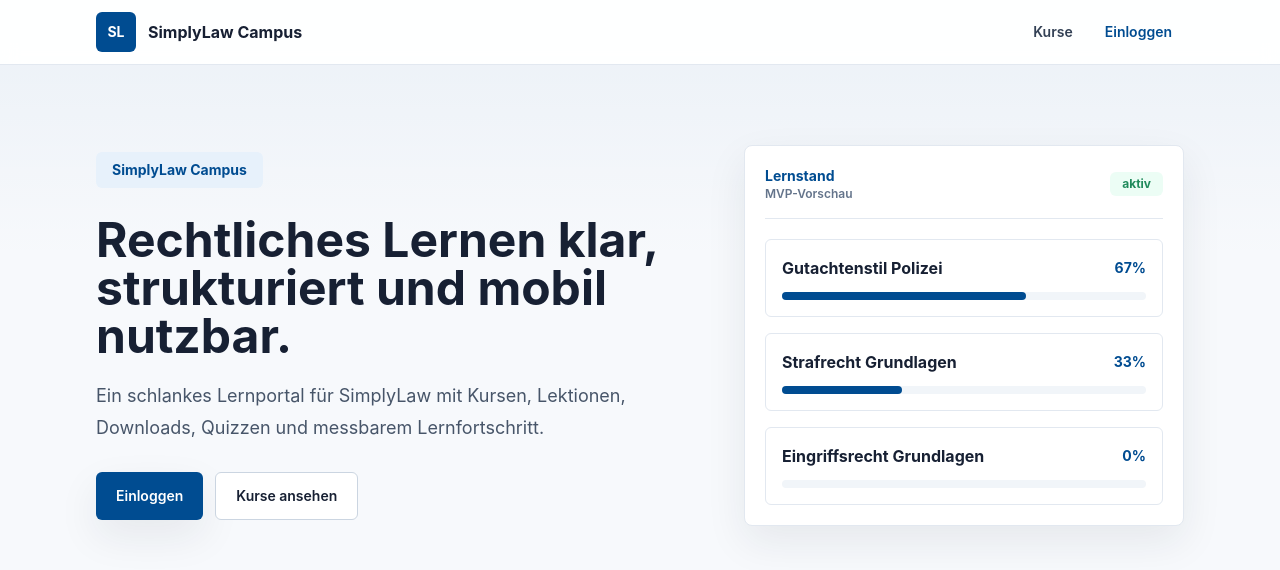
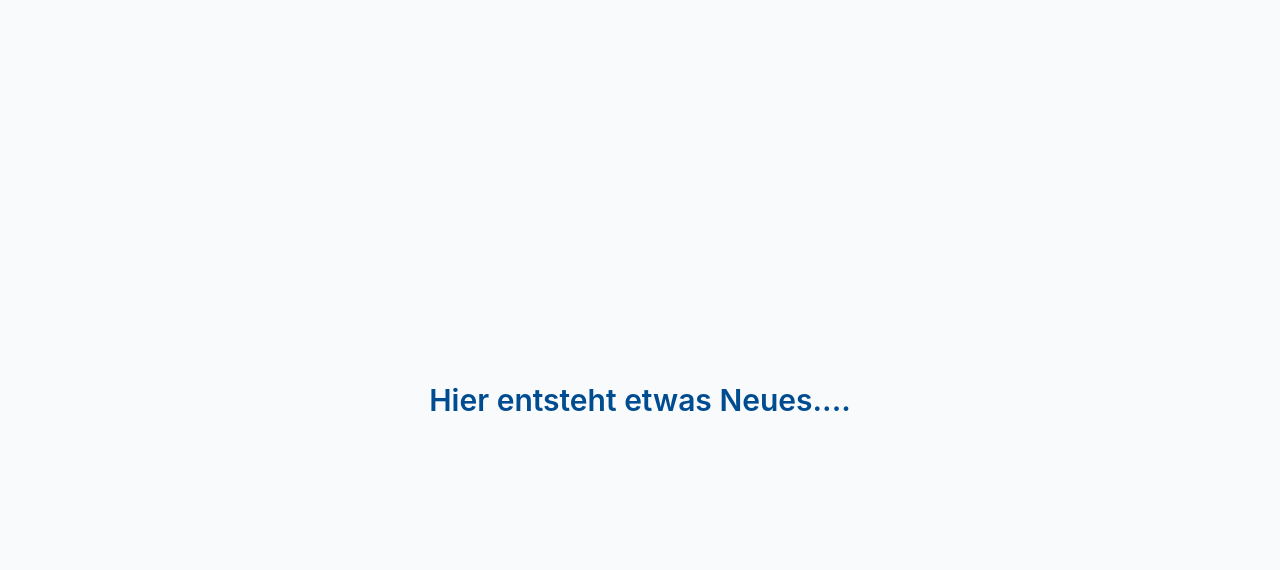
Before and after one commit to rothe90-png/simplylaw-campus, a Next.js app: page / in a window 1280 px wide. Shown: the top 570 px of the page. Built offline with nearby package versions, Linux system fonts and the light colour scheme; no server answers.

Commit message:
Add coming soon mode

```diff
--- a/src/app/layout.tsx
+++ b/src/app/layout.tsx
@@ -1,6 +1,8 @@
 import type { Metadata } from "next";
 import "./globals.css";
+import { ComingSoon } from "@/components/coming-soon";
 import { Header } from "@/components/header";
+import { COMING_SOON_MODE } from "@/lib/site-mode";
 
 export const metadata: Metadata = {
   title: "SimplyLaw Campus",
@@ -15,8 +17,14 @@
   return (
     <html lang="de">
       <body>
-        <Header />
-        <main>{children}</main>
+        {COMING_SOON_MODE ? (
+          <ComingSoon />
+        ) : (
+          <>
+            <Header />
+            <main>{children}</main>
+          </>
+        )}
       </body>
     </html>
   );
--- /dev/null
+++ b/src/components/coming-soon.tsx
@@ -0,0 +1,9 @@
+export function ComingSoon() {
+  return (
+    <main className="flex min-h-screen items-center justify-center bg-slate-50 px-6">
+      <h1 className="text-center text-2xl font-semibold text-brand sm:text-3xl">
+        Hier entsteht etwas Neues....
+      </h1>
+    </main>
+  );
+}
--- /dev/null
+++ b/src/lib/site-mode.ts
@@ -0,0 +1 @@
+export const COMING_SOON_MODE = true;
--- a/src/middleware.ts
+++ b/src/middleware.ts
@@ -2,10 +2,15 @@
 import { NextResponse, type NextRequest } from "next/server";
 import type { CookieOptions } from "@supabase/ssr";
 import type { Database } from "@/types/database";
+import { COMING_SOON_MODE } from "@/lib/site-mode";
 
 type CookieToSet = { name: string; value: string; options: CookieOptions };
 
 export async function middleware(request: NextRequest) {
+  if (COMING_SOON_MODE && request.nextUrl.pathname !== "/") {
+    return NextResponse.redirect(new URL("/", request.url));
+  }
+
   const supabaseUrl = process.env.NEXT_PUBLIC_SUPABASE_URL;
   const supabaseAnonKey = process.env.NEXT_PUBLIC_SUPABASE_ANON_KEY;
 
```
